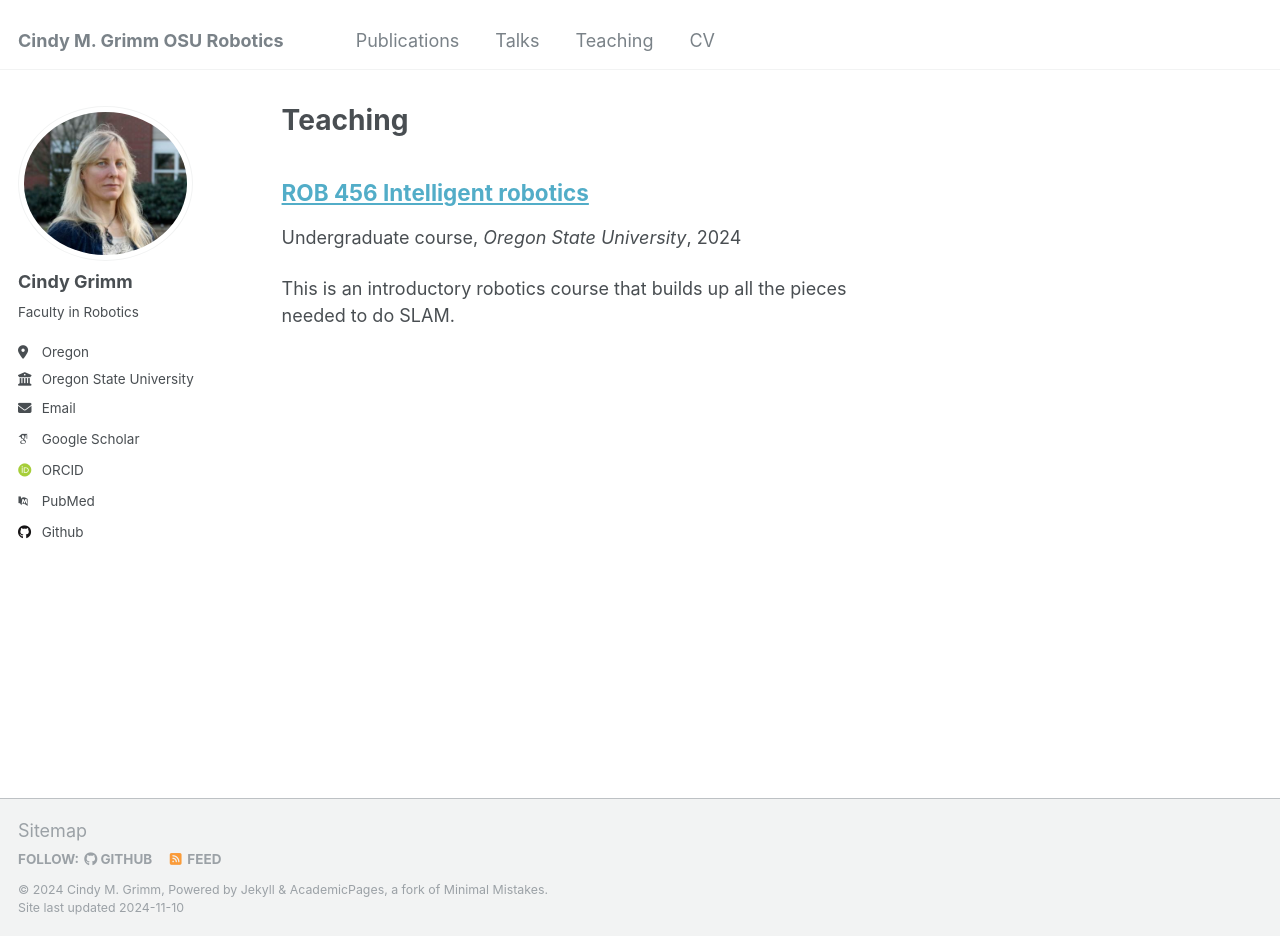
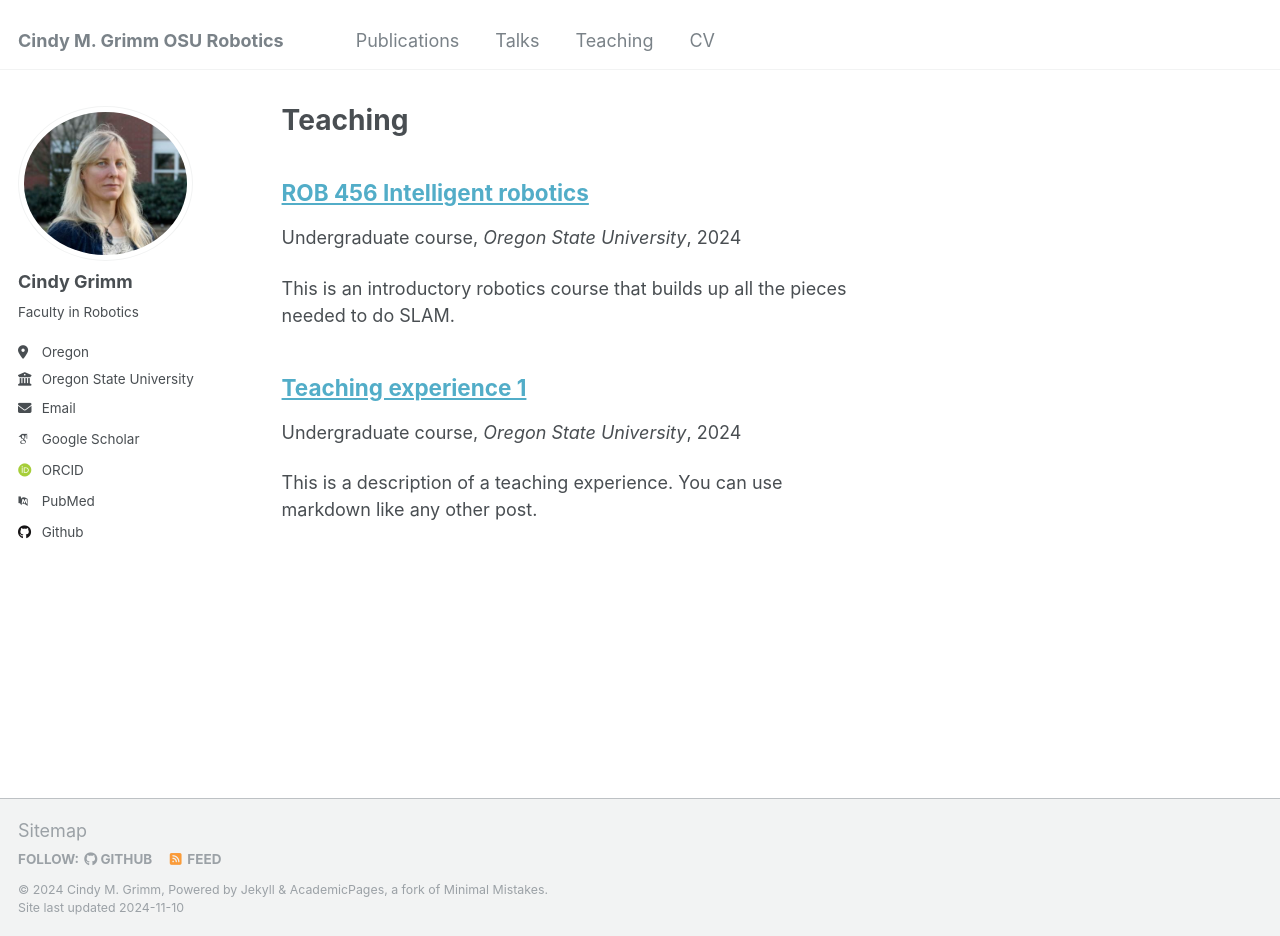
Before and after one commit to cindygr/cindygr.github.io, a Jekyll site: the page built from _pages/teaching.html, in a window 1280 px wide and 936 px high. Built offline with Jekyll 4.4.1, drawn with Linux system fonts in a browser that asks for light colours; some web fonts are replaced; a file with an impossible date is left out.

Commit message:
fixing error 2

```diff
--- a/_teaching/ME_203.md
+++ b/_teaching/ME_203.md
@@ -1,10 +1,10 @@
 ---
-title: "ME 203 Computation methods for Engineering"
+title: "Teaching experience 1"
 collection: teaching
 type: "Undergraduate course"
 permalink: /teaching/2014-spring-teaching-1
 venue: "Oregon State University"
-date: 2023-00-01
+date: 2024-09-01
 location: "Corvallis, Oregon"
 ---
 
```
